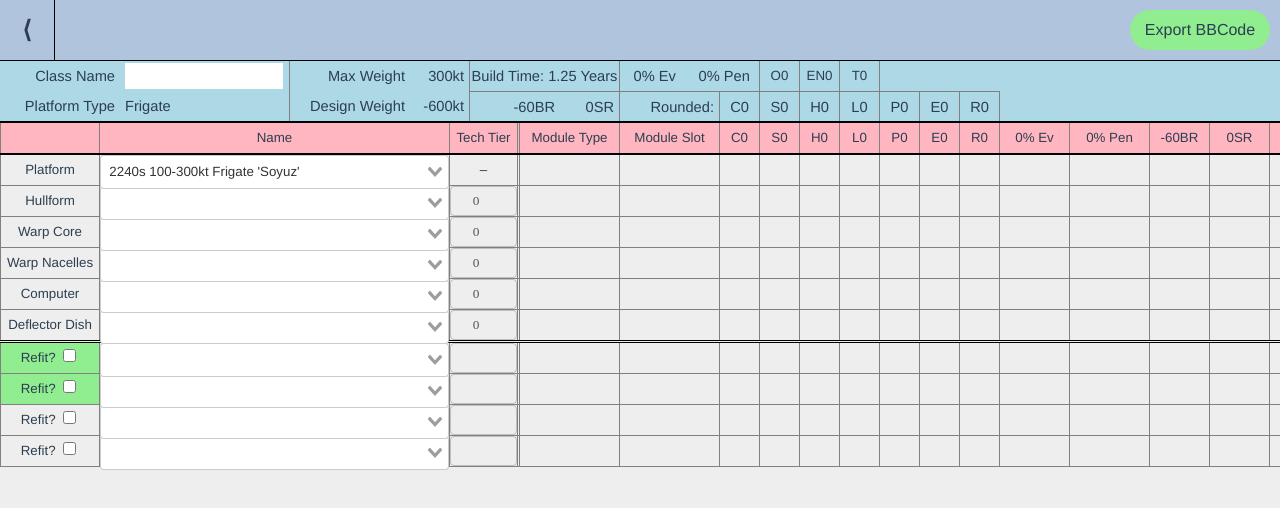
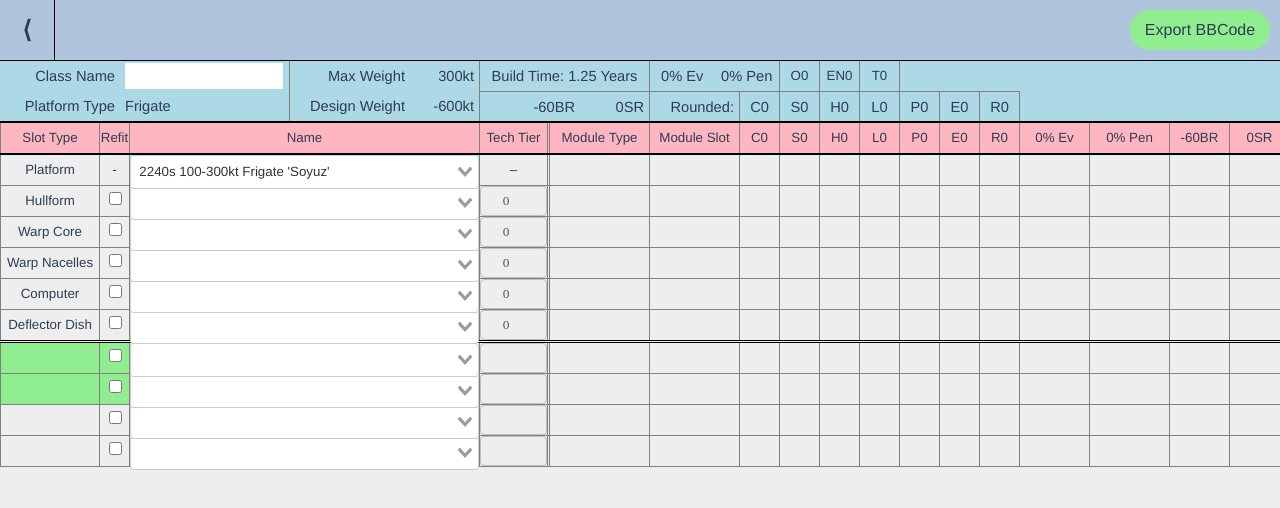
Before and after one commit to OnAGravitasHunt/ship-designer-new, a Vue app: page /create in a window 1280 px wide. Shown: the top 508 px of the page. Built offline with nearby package versions, Linux system fonts and the light colour scheme.

Commit message:
made refit column

```diff
--- a/src/components/design/DesignSummary.vue
+++ b/src/components/design/DesignSummary.vue
@@ -15,7 +15,6 @@
     <div class="center-align b-right crew-stat">O{{finalStats.o}}</div>
     <div class="center-align b-right crew-stat">EN{{finalStats.en}}</div>
     <div class="center-align b-right crew-stat">T{{finalStats.t}}</div>
-    <!-- <div class="center-align pen-display">{{finalStats.pen}}% Pen</div> -->
     <!--  -->
     <div class="right-align col1">Platform Type</div>
     <div class="left-align b-right">{{platformType}}</div>
@@ -88,7 +87,7 @@ export default {
     },
     gridStyle () {
       return {
-        gridTemplateColumns: `120px ${this.col2Width - 179}px 120px 60px 90px 60px 100px repeat(7,40px)`
+        gridTemplateColumns: `120px ${this.col2Width - 179}px 120px 70px 100px 70px 90px repeat(7,40px)`
       }
     }
   },
--- a/src/components/design/DesignTableHeader.vue
+++ b/src/components/design/DesignTableHeader.vue
@@ -1,6 +1,7 @@
 <template>
   <div class="design-header" :style="gridColumns">
-    <div class="design-header-cell">{{/*Slot Type*/}}</div>
+    <div class="design-header-cell">Slot Type</div>
+    <div class="design-header-cell">Refit</div>
     <div class="design-header-cell" ref="col2">Name</div>
     <div class="design-header-cell double-right">Tech Tier</div>
     <div class="design-header-cell">Module Type</div>
--- a/src/components/design/DesignTablePlatformRow.vue
+++ b/src/components/design/DesignTablePlatformRow.vue
@@ -1,6 +1,7 @@
 <template>
   <div class="design-row" :style="[gridColumns, zIndex]">
     <div class="design-row-cell">Platform</div>
+    <div class="design-row-cell">-</div>
     <div
       class="design-row-cell"
       :class="{ 'high-z': highZ }"
--- a/src/components/design/DesignTableRow.vue
+++ b/src/components/design/DesignTableRow.vue
@@ -1,12 +1,10 @@
 <template>
   <div class="design-row" :class="{ divider }" :style="[gridColumns, zIndex]">
     <div class="design-row-cell" :class="{ required }">
-      <template v-if="slotType">
         {{slotType}}
-      </template>
-      <template v-else>
-        Refit? <input type="checkbox" v-model="isRefit" @click="logRefitFlag">
-      </template>
+    </div>
+    <div class="design-row-cell" :class="{ required }">
+      <input type="checkbox" v-model="isRefit" @click="logRefitFlag">
     </div>
     <div
       class="design-row-cell"
--- a/src/store/ui.js
+++ b/src/store/ui.js
@@ -3,10 +3,11 @@ export default {
     designTable: {
       columnWidths: [
         { heading: 'slotType', width: '100px' },
+        { heading: 'refit', width: '30px' },
         { heading: 'name', width: 'minmax(350px, 1fr)' },
         { heading: 'techTier', width: '70px' },
         { heading: 'moduleType', width: '100px' },
-        { heading: 'moduleSlot', width: '100px' },
+        { heading: 'moduleSlot', width: '90px' },
         { heading: 'c', width: '40px' },
         { heading: 's', width: '40px' },
         { heading: 'h', width: '40px' },
```
